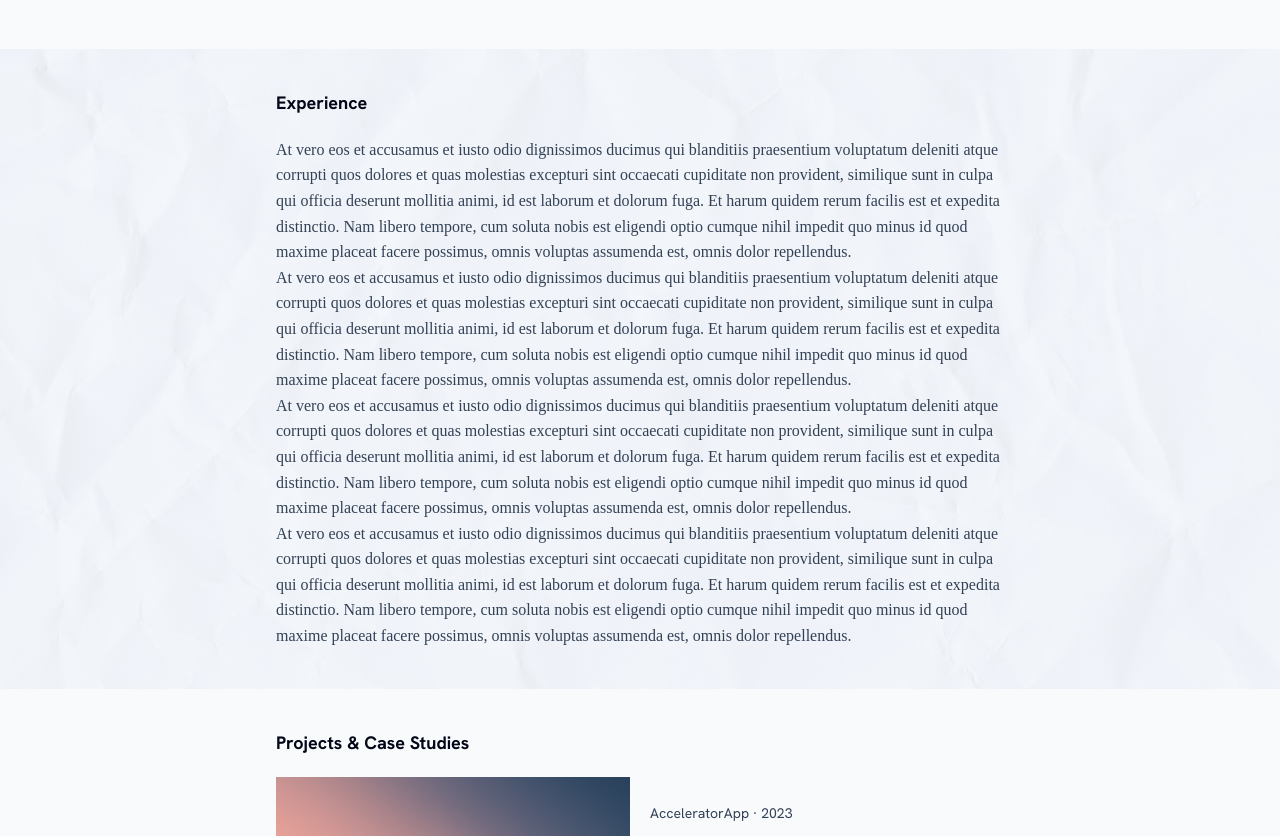
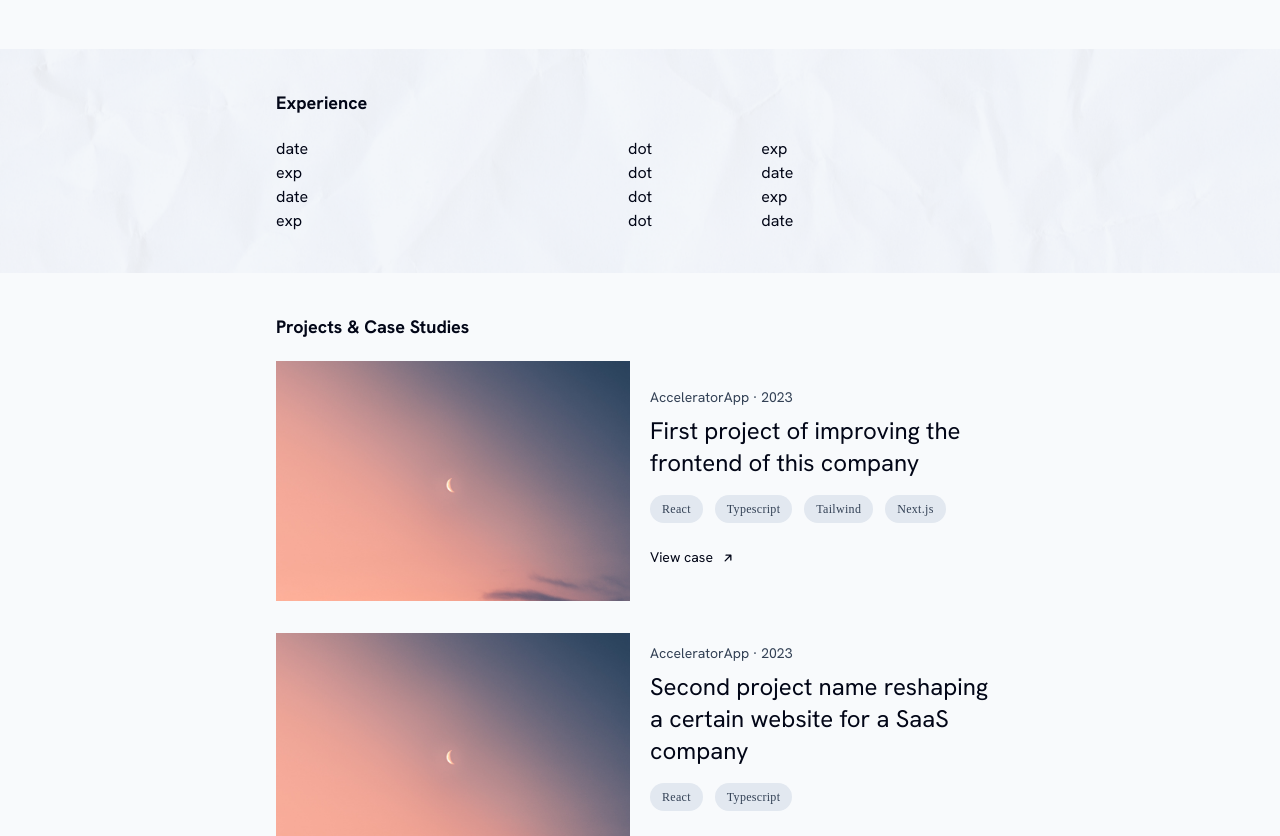
Before and after one commit to Esther-tech/portfolio-2024, a Next.js app: page / in a window 1280 px wide. Shown: the part 500-1336 px from the top of the page. Built offline with nearby package versions, Linux system fonts and the light colour scheme.

Commit message:
setup experience section

```diff
--- a/components/experience.tsx
+++ b/components/experience.tsx
@@ -1,50 +1,27 @@
 import React from "react";
 import PageSection from "./pageSection";
+import { experienceData } from "@/lib/data";
 
 export default function Experience() {
   return (
     <div className="bg-[url('/images/experience-background.png')] bg-slate-100 bg-no-repeat bg-cover">
       <PageSection id="experience" title="Experience">
-        <p>
-          At vero eos et accusamus et iusto odio dignissimos ducimus qui
-          blanditiis praesentium voluptatum deleniti atque corrupti quos dolores
-          et quas molestias excepturi sint occaecati cupiditate non provident,
-          similique sunt in culpa qui officia deserunt mollitia animi, id est
-          laborum et dolorum fuga. Et harum quidem rerum facilis est et expedita
-          distinctio. Nam libero tempore, cum soluta nobis est eligendi optio
-          cumque nihil impedit quo minus id quod maxime placeat facere possimus,
-          omnis voluptas assumenda est, omnis dolor repellendus.
-        </p>
-        <p>
-          At vero eos et accusamus et iusto odio dignissimos ducimus qui
-          blanditiis praesentium voluptatum deleniti atque corrupti quos dolores
-          et quas molestias excepturi sint occaecati cupiditate non provident,
-          similique sunt in culpa qui officia deserunt mollitia animi, id est
-          laborum et dolorum fuga. Et harum quidem rerum facilis est et expedita
-          distinctio. Nam libero tempore, cum soluta nobis est eligendi optio
-          cumque nihil impedit quo minus id quod maxime placeat facere possimus,
-          omnis voluptas assumenda est, omnis dolor repellendus.
-        </p>
-        <p>
-          At vero eos et accusamus et iusto odio dignissimos ducimus qui
-          blanditiis praesentium voluptatum deleniti atque corrupti quos dolores
-          et quas molestias excepturi sint occaecati cupiditate non provident,
-          similique sunt in culpa qui officia deserunt mollitia animi, id est
-          laborum et dolorum fuga. Et harum quidem rerum facilis est et expedita
-          distinctio. Nam libero tempore, cum soluta nobis est eligendi optio
-          cumque nihil impedit quo minus id quod maxime placeat facere possimus,
-          omnis voluptas assumenda est, omnis dolor repellendus.
-        </p>
-        <p>
-          At vero eos et accusamus et iusto odio dignissimos ducimus qui
-          blanditiis praesentium voluptatum deleniti atque corrupti quos dolores
-          et quas molestias excepturi sint occaecati cupiditate non provident,
-          similique sunt in culpa qui officia deserunt mollitia animi, id est
-          laborum et dolorum fuga. Et harum quidem rerum facilis est et expedita
-          distinctio. Nam libero tempore, cum soluta nobis est eligendi optio
-          cumque nihil impedit quo minus id quod maxime placeat facere possimus,
-          omnis voluptas assumenda est, omnis dolor repellendus.
-        </p>
+        <div>
+          {experienceData.map((experience, i) => {
+            return (
+              <div
+                key={i}
+                className={`flex ${
+                  !(i % 2) && "flex-row-reverse"
+                } justify-between`}
+              >
+                <div className="w-1/3">exp</div>
+                <div className="w-1/7">dot</div>
+                <div className="w-1/3">date</div>
+              </div>
+            );
+          })}
+        </div>
       </PageSection>
     </div>
   );
--- a/lib/data.ts
+++ b/lib/data.ts
@@ -14,6 +14,33 @@ export const navItems = [
     title: "Contact",
     path: "#contact",
   },
+] as const;
+
+export const experienceData = [
+  {
+    title: 'Title1',
+    year: '2020-2021',
+    company: 'Company',
+    tags:  ['B2B', 'SaaS'],
+  },
+  {
+    title: 'Title2',
+    year: '2020-2021',
+    company: 'Company',
+    tags:  ['B2B', 'SaaS'],
+  },
+  {
+    title: 'Title3',
+    year: '2020-2021',
+    company: 'Company',
+    tags:  ['B2B', 'SaaS'],
+  },
+  {
+    title: 'Title4',
+    year: '2020-2021',
+    company: 'Company',
+    tags:  ['B2B', 'SaaS'],
+  }
 ] as const;
 
 export const projectData = [
```
